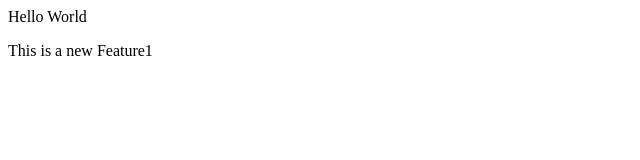
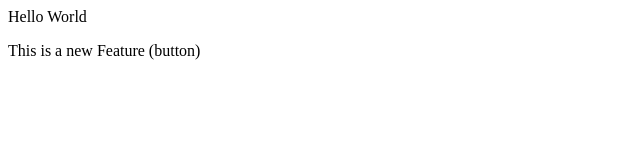
Before and after one commit to shadabmalikcse/localrepo, a plain HTML site: page index.html in a window 1280 px wide. Shown: the full height of the page, 0-640 px from the left. Drawn offline with Linux system fonts and the light colour scheme.

```diff
--- a/index.html
+++ b/index.html
@@ -1,2 +1,2 @@
 <p>Hello World</p>
-<p>This is a new Feature1</p>
+<p>This is a new Feature (button)</p>
```
